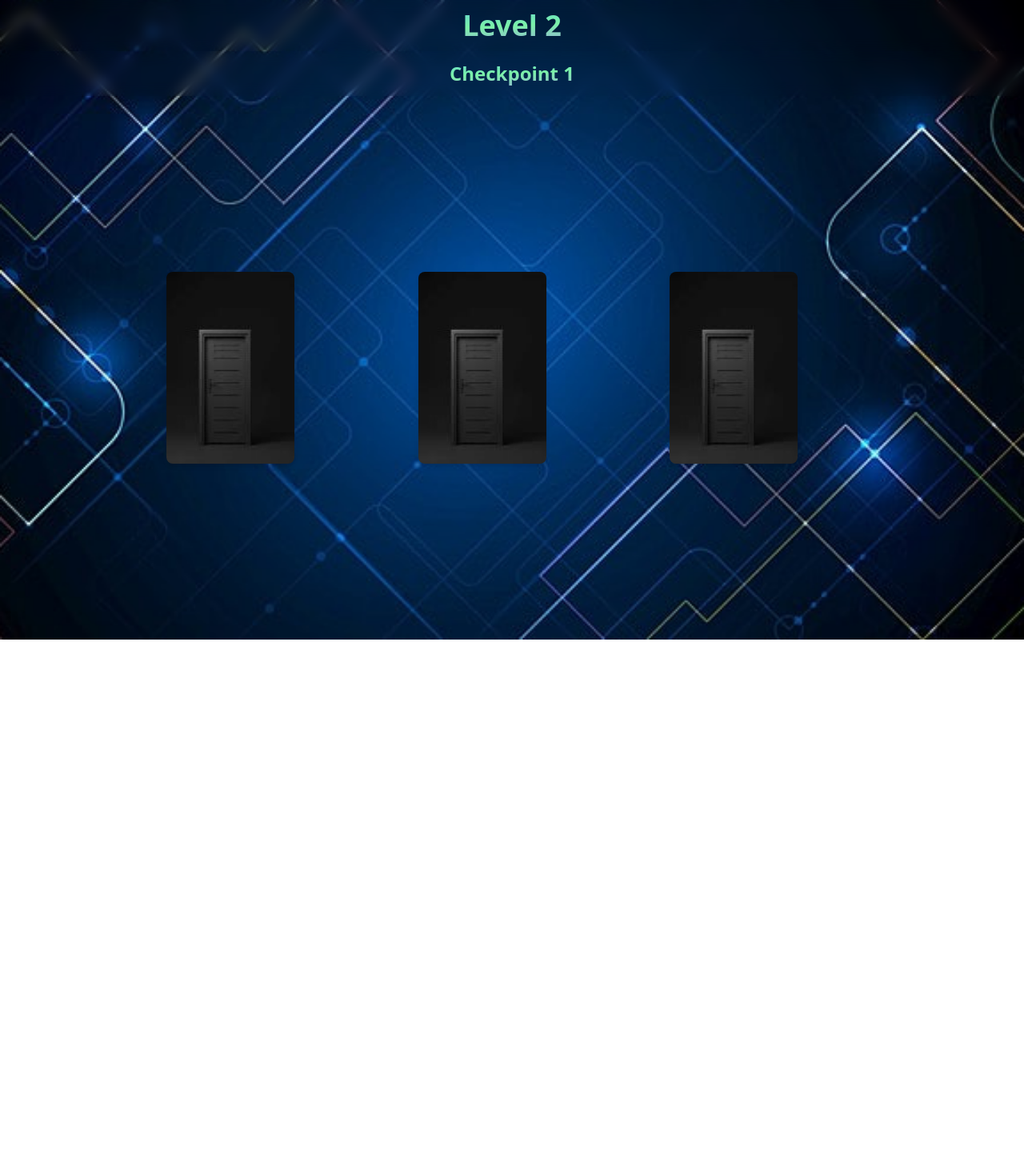
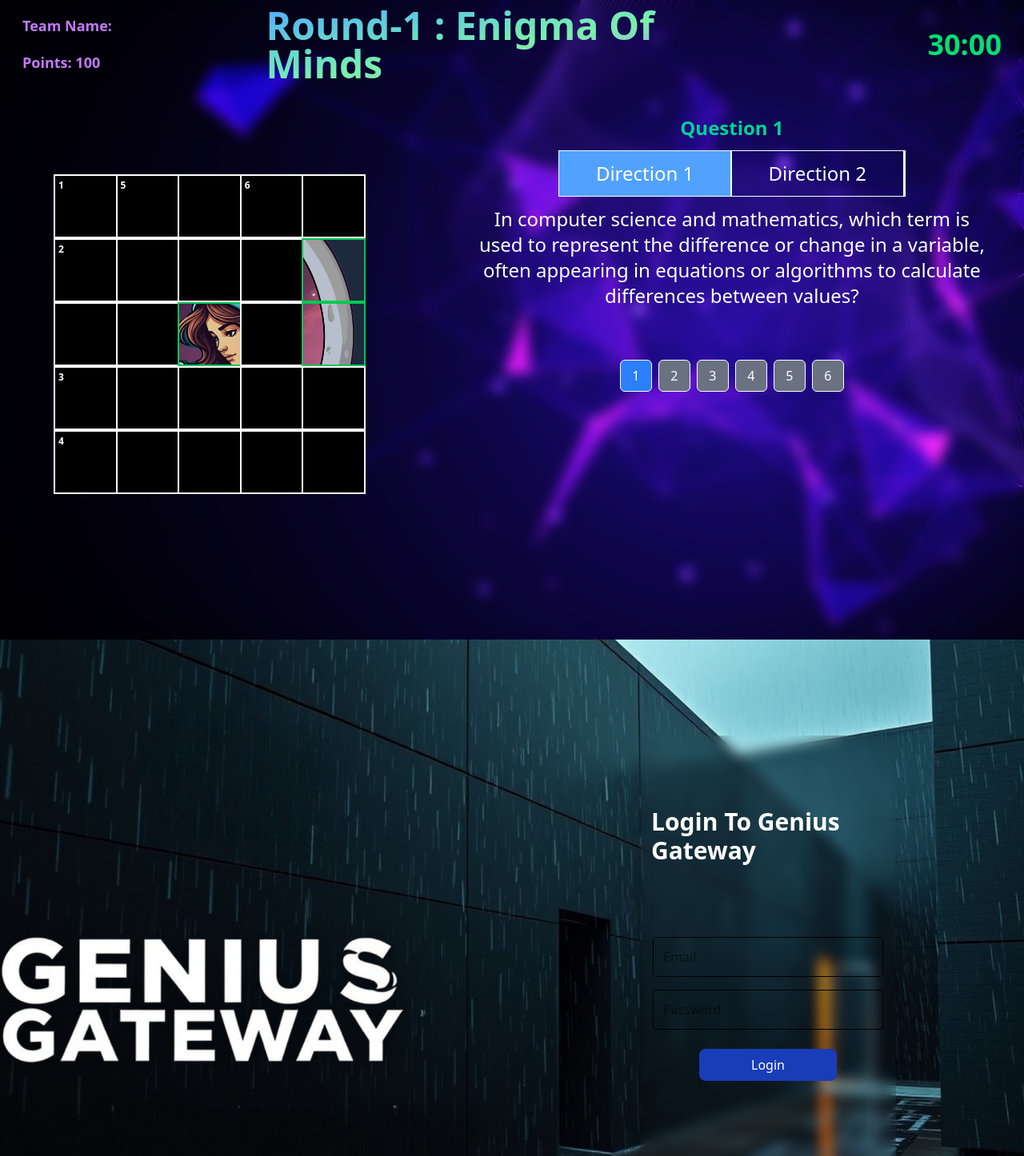
Before and after one commit to mohanaswarupaseepana/Genius-Gateway, a React (Vite) app: page /level1 in a window 1280 px wide. Shown: the top 1446 px of the page at 80% size. Before the commit the page ends 800 px from the top, so only its background shows below. Built offline with nearby package versions, Linux system fonts and the light colour scheme; no server answers.

Commit message:
Enhanced frontend to connect with backend@jp

```diff
--- a/package.json
+++ b/package.json
@@ -13,6 +13,7 @@
     "@tailwindcss/vite": "^4.0.6",
     "react": "^19.0.0",
     "react-dom": "^19.0.0",
+    "react-router-dom": "^7.2.0",
     "tailwindcss": "^4.0.6"
   },
   "devDependencies": {
--- a/src/App.jsx
+++ b/src/App.jsx
@@ -1,12 +1,19 @@
-// import Level1 from './components/Level1.jsx'
-import Checkpoints from  './components/Checkpoints.jsx'
-const App=()=> {
+import Level1 from './components/Level1.jsx'
+import Checkpoints from './components/Checkpoints.jsx'
+import Login from './components/login.jsx'
+import { BrowserRouter as Router, Routes, Route } from 'react-router-dom';
+const App = () => {
   return (
-    <div>
-      {/* <Login/> */}
+    <Router>
+      <Routes>
+        <Route path="/login" element={<Login />} />
+        <Route path="/level1" element={<Level1 />} />
+        <Route path="/checkpoints" element={<Checkpoints />} />
+      </Routes>
+      <Login />
       {/* <Level1/> */}
-      <Checkpoints/>
-    </div>
+      {/* <Checkpoints/> */}
+    </Router>
   )
 }
 export default App;
--- a/src/components/Level1.jsx
+++ b/src/components/Level1.jsx
@@ -1,8 +1,10 @@
 import React, { useEffect, useState } from "react";
+import { useNavigate } from "react-router-dom";
+import { useLocation } from "react-router-dom";
 const crosswordGrid = [
   [{ num: 1, direction: [{ dir: "right", len: 5, answer: "DEBUG" }, { dir: "down", len: 5, answer: "DELTA" }], filled: false }, { num: 5, direction: [{ dir: "down", len: 5, answer: "EXPEL" }], filled: false }, { filled: false }, { num: 6, direction: [{ dir: "down", len: 5, answer: "UTTER" }], filled: false }, { filled: false }],
   [{ num: 2, direction: [{ dir: "right", len: 4, answer: "EXIT" }], filled: false }, { filled: false }, { filled: false }, { filled: false }, { filled: true }],
-  [{ filled: false }, { filled: false }, { filled: true}, { filled: false }, { filled: true }],
+  [{ filled: false }, { filled: false }, { filled: true }, { filled: false }, { filled: true }],
   [{ num: 3, direction: [{ dir: "right", len: 5, answer: "TENES" }], filled: false }, { filled: false }, { filled: false }, { filled: false }, { filled: false }],
   [{ num: 4, direction: [{ dir: "right", len: 5, answer: "ALARM" }], filled: false }, { filled: false }, { filled: false }, { filled: false }, { filled: false }]
 ];
@@ -43,8 +45,13 @@
   // Questions Array
 
   // State to track the current question indices
+  const navigate = useNavigate();
+  const [user, setUser] = useState({name:"",email:"",teamName:""});
   const [currentIndex, setcurrentIndex] = useState(0);
   const [forceRender, setForceRender] = useState(0);
+  const [direction, setDirection] = useState(0);
+  const location = useLocation();
+  const { email } = location.state || {};
   // State to track the answers entered by the user
   // const [answers, setAnswers] = useState(Array(7).fill("")); // 7 questions, 7 answers
 
@@ -53,32 +60,52 @@
     //   setcurrentIndex([0, 1]); // Show both question 1 and question 2 for button 1
     // } else {
     console.log(index)
+    if (questions[index + 1].down) {
+      setDirection(0);
+    } else if (questions[index + 1].right) {
+      setDirection(1);
+    }
     setcurrentIndex(index); // Adjust index for other buttons
     // }
   };
 
-  // Function to handle input change (answer input)
-  const handleAnswerChange = (index, value) => {
-    const newAnswers = [...answers];
-    newAnswers[index] = value; // Update the answer at the specified index
-    setAnswers(newAnswers);
+  useEffect(() => {
+    const fetchUser = async () => {
+
+      try {
+        // console.log(email,password)
+        const response = await fetch("http://localhost:5000/access", { // Ensure "http://" is included
+          method: "POST",
+          headers: {
+            "Content-Type": "application/json",
+          }, // Convert state to JSON string
+          body: JSON.stringify({ email: email })
+        });
+
+        const result = await response.json();
+        console.log(result);
+        setUser(result);
+
+        // if (response.status === 200) {
+        //   // navigate("/level1");
+
+        // } else {
+        //   setResponseMessage(result.message || "Login failed");
+        // }
+      } catch (error) {
+        console.log(error);
+        setResponseMessage(`Error: ${error.message}`);
+        navigate("/login");
+      }
     };
-
-  // Coordinates for solid cells with unique block numbers
-  const solidCells = [9, 12, 14]; // Indices for solid grid cells (1,4), (2,2), (2,4)
-
-  // Block Numbers for grid
-  const blockNumbers = {
-    "0:0": 1,
-    "0:1": 5,
-    "0:3": 6,
-    "1:0": 2,
-    "3:0": 3,
-    "4:0": 4
-  };
-  const [userInput, setUserInput] = useState(
-    Array(5).fill("").map(() => Array(5).fill(""))
-  );
+    fetchUser();
+  }, []);
+  // const initialUserInput = Array(5).fill("").map(() => Array(5).fill(""));
+  // const [userInput, setUserInput] = useState(() => {
+  //   const savedInput = localStorage.getItem("userInput");
+  //   return savedInput ? JSON.parse(savedInput) : initialUserInput;
+  // });
+  const [userInput, setUserInput] = useState(Array(5).fill("").map(() => Array(5).fill("")));
   const handleInputChange = (row, col, value) => {
     const newGrid = [...userInput];
     newGrid[row][col] = value.toUpperCase();
@@ -88,8 +115,13 @@
   let i = 0;
   let j = 0;
   let flag = false;
+
+  // useEffect(() => {
+  //   localStorage.setItem("userInput", JSON.stringify(userInput));
+  // }, [userInput]);
   useEffect(() => {
     // const newGrid = [...userInput];
+
 
     crosswordGrid.forEach((row, rowIndex) => {
       let i = rowIndex;
@@ -153,16 +185,42 @@
     // setUserInput(newGrid);
   }, [userInput]);
 
+  useEffect(() => {
+    let flag = true;
+    crosswordGrid.forEach((row, rowIndex) => {
+      row.forEach((cell, colIndex) => {
+        if (cell.filled === false) {
+          flag = false;
+        }
+      })
+    })
+    if (flag) {
+      navigate("/checkpoints")
+    }
+
+  }, [userInput]);
+
 
   return (
-    <div className="bg-[url('/bglevel1.jpg')] bg-cover bg-center bg-no-repeat h-screen flex flex-col items-center">
+    <div className="bg-[url('/bglevel1.jpg')] bg-cover bg-center bg-no-repeat min-h-screen flex flex-col items-center">
       {/* Title */}
-      <p className="h-28 w-full backdrop-blur-sm text-transparent bg-clip-text text-6xl font-bold p-3 bg-gradient-to-br from-blue-400 via-green-300 to-purple-600 flex justify-center"> Round-1 : Enigma Of Minds</p>
+      <div className=" min-h-screen flex flex-col items-center backdrop-blur-sm">
 
+        <div className="flex justify-between w-full px-7 items-center">
+          <div className=" flex flex-col gap-4 w-1/4">
+            <p className="text-lg h-[30px] font-bold text-purple-400">Team Name: {user.teamName || ""}</p>
+            <p className=" text-lg h-[30px] font-bold text-purple-400">Points: 100</p>
+
+          </div>
+
+          <p className=" h-28 backdrop-blur-sm text-transparent bg-clip-text items-center text-5xl font-bold p-3 bg-gradient-to-br from-blue-400 via-green-300 to-purple-600 flex justify-center"> Round-1 : Enigma Of Minds</p>
+          <p className="text-4xl font-bold text-green-400 w-1/4 flex justify-end">30:00</p>
+        </div>
         {/* Flex container for grid and questions */}
-      <div className="space-x-10 backdrop-blur-sm h-full flex w-full justify-evenly ">
+        <div className=" border-white space-x-10 backdrop-blur-sm flex w-full h-[600px] justify-evenly ">
           {/* Crossword Grid */}
           <div className="w-1/2 flex justify-center items-center">
+            {/* <p className="text-white">Team Name: </p> */}
             <div className="grid grid-cols-5 p-4 w-[420px] h-[420px] ">
               {crosswordGrid.map((row, rowIndex) =>
                 row.map((cell, colIndex) => (
@@ -202,17 +260,26 @@
           </div>
 
           {/* Questions Section */}
-        <div className="text-white w-2/3 backdrop-blur-sm flex flex-col gap-6 items-center mr-3">
-          <h2 className="text-3xl text-green-400 font-bold mb-4">Questions</h2>
+          <div className="text-white px-7  pt-8 w-2/3 backdrop-blur-sm flex flex-col gap-6 items-center mr-3">
+            {/* <h2 className="text-3xl text-green-400 font-bold mb-4">Questions</h2> */}
             <div className="text-2xl mb-6 text-center">
               {questions[currentIndex + 1] && ( // Check if question exists
                 <div key={`question-${currentIndex + 1}`}>
-                <p className="text-yellow-400">Question {currentIndex + 1}</p>
+                  <p className="font-bold text-emerald-400">Question {currentIndex + 1}</p>
+                  <div className="flex justify-center my-3">
+                    {questions[currentIndex + 1].down && questions[currentIndex + 1].right && (
+                      <div className="flex border justify-around w-2/3   ">
+                        <button className={` cursor-pointer border-r-2 w-1/2 py-3 ${direction === 0 ? "bg-blue-400 " : ""}`} onClick={() => setDirection(0)}>Direction 1</button>
+                        <button className={`cursor-pointer border-r-2 w-1/2 py-3 ${direction === 1 ? "bg-blue-400 " : ""}`} onClick={() => setDirection(1)}>Direction 2</button>
+
+                      </div>
+                    )}
+                  </div>
                   <div>
                     {questions[currentIndex + 1].down && (
                       <p
                         key={`${currentIndex + 1}-down`} // Unique key for down
-                      className="mb-4"
+                        className={` mb-4 ${direction === 0 ? "block" : "hidden"}`}
                       >
                         {questions[currentIndex + 1].down.text}
                       </p>
@@ -220,7 +287,7 @@
                     {questions[currentIndex + 1].right && (
                       <p
                         key={`${currentIndex + 1}-right`} // Unique key for right
-                      className="mb-4"
+                        className={` mb-4 ${direction === 1 ? "block" : "hidden"}`}
                       >
                         {questions[currentIndex + 1].right.text}
                       </p>
@@ -229,8 +296,6 @@
                 </div>
               )}
             </div>
-
-          {/* Navigation Buttons */}
             <div className="grid grid-cols-6 gap-2">
               {Array.from({ length: 6 }).map((_, index) => (
                 <button
@@ -244,6 +309,10 @@
               ))}
             </div>
           </div>
+
+          {/* Navigation Buttons */}
+
+        </div>
       </div>
     </div>
   );
--- a/src/components/Login.jsx
+++ b/src/components/Login.jsx
@@ -1,20 +1,76 @@
+import { useState } from "react";
+import { useNavigate } from "react-router-dom";
+import { useLocation } from "react-router-dom";
+
 const Login = () => {
-    return (
-        <div className="bg-blue-200 h-screen flex justify-center items-center bg-[url('/Geniusgateway.png')] bg-cover bg-center " >
-            <div className="h-[70%]  w-1/4 flex flex-col justify-center items-center backdrop-blur-sm ml-[50%] ">
-                <div className=" h-[20%] mb-4 ">
+    const navigate = useNavigate();
+    const [email, setEmail] = useState("");
+    const [password, setPassword] = useState("");
+    const [responseMessage, setResponseMessage] = useState("");
 
 
-                    <p className="text-3xl p-3.5 flex justify-center font-bold text-white  ">Login To Genius Gateway</p>
+
+    const handleSubmit = async () => {
+        try {
+            console.log(email,password)
+            const response = await fetch("http://localhost:5000/loginUser", { // Ensure "http://" is included
+                method: "POST",
+                headers: {
+                    "Content-Type": "application/json",
+                },
+                body: JSON.stringify({ email:email, password:password }), // Convert state to JSON string
+            });
+
+            const result = await response.json();
+            console.log(result);
+
+            if (response.status===200) {
+                console.log("Login Success:", result);
+                navigate("/level1",{ state: { email:email} });
+            } else {
+                setResponseMessage(result.message || "Login failed");
+            }
+        } catch (error) {
+            console.log(error);
+            setResponseMessage(`Error: ${error.message}`);
+        }
+    };
+
+    return (
+        <div className="bg-blue-200 h-screen flex justify-center items-center bg-[url('/Geniusgateway.png')] bg-cover bg-center">
+            <div className="h-[70%] w-1/4 flex flex-col justify-center items-center backdrop-blur-sm ml-[50%]">
+                <div className="h-[20%] mb-4">
+                    <p className="text-3xl p-3.5 flex justify-center font-bold text-white">Login To Genius Gateway</p>
                 </div>
-                <div className="flex flex-col p-4 w-80 rounded-lg justify-center items-center  h-[50%] size-">
-
-                  <input type="email"  placeholder="Email" className="p-3 border m-2 w-full rounded-sm text-white "  required/>
-                  <input type="password"  placeholder="Password" className="p-3 border m-2 w-full rounded-sm text-white" required/>
-                  <button type="submit" className=" w-3/5 mt-4 rounded-lg    text-white flex justify-center  p-2 bg-blue-800 hover:bg-green-700 transition">Login</button>
+                <div className="flex flex-col p-4 w-80 rounded-lg justify-center items-center h-[50%]">
+                    <input
+                        type="email"
+                        placeholder="Email"
+                        className="p-3 border m-2 w-full rounded-sm text-black"
+                        value={email}
+                        onChange={(e) => setEmail(e.target.value)}
+                        required
+                    />
+                    <input
+                        type="password"
+                        placeholder="Password"
+                        className="p-3 border m-2 w-full rounded-sm text-black"
+                        value={password}
+                        onChange={(e) => setPassword(e.target.value)}
+                        required
+                    />
+                    <button
+                        type="submit"
+                        className="w-3/5 mt-4 rounded-lg text-white flex justify-center p-2 bg-blue-800 hover:bg-green-700 transition"
+                        onClick={handleSubmit}
+                    >
+                        Login
+                    </button>
+                    <p className="text-red-600 mt-3">{responseMessage}</p>
                 </div>
             </div>
         </div>
-    )
-}
+    );
+};
+
 export default Login;
```
Also changed, not shown: 1 other file (tests, documents, lock files or other folders). Lines whose indentation alone changed are shown as unchanged.
